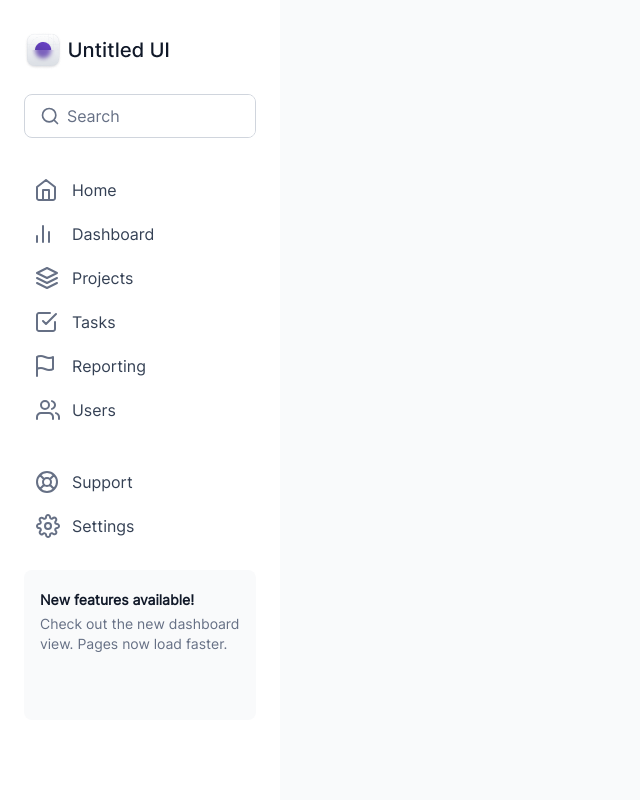
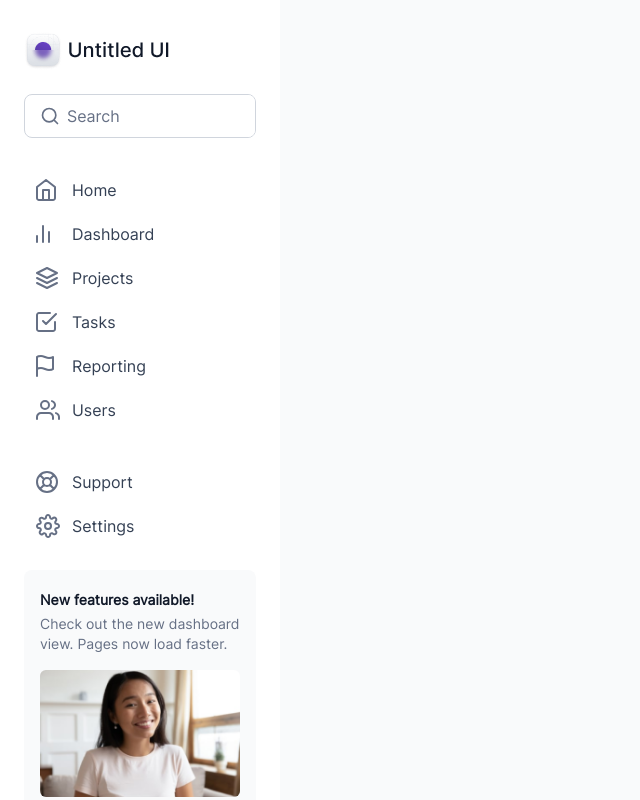
Before and after one commit to gude1/DashBoardUi, a React (Vite) app: page / in a window 1280 px wide. Shown: the whole page, without its empty margins (0-640 px from the left). Built offline with nearby package versions, Linux system fonts and the light colour scheme.

Commit message:
designing sidebar

```diff
--- a/src/components/SideBar/SideBar.tsx
+++ b/src/components/SideBar/SideBar.tsx
@@ -1,5 +1,6 @@
 import React from "react";
 import logo from "@/assets/logo.png";
+import sidebarimg from "@/assets/sidebarimg.png";
 import searchsvg from "@/assets/search.svg";
 import Input from "@/components/Input/Input";
 import Button from "@/components/Button/Button";
@@ -233,6 +234,9 @@ export default function SideBar({}: SideBarProps) {
           <span className="leading-5 font-normal text-sm text-color4 mt-1">
             Check out the new dashboard view. Pages now load faster.
           </span>
+          <div className="mt-4 rounded-md overflow-x-hidden">
+            <img src={sidebarimg} className="w-52 object-cover object-center" />
+          </div>
         </div>
       </nav>
     </aside>
```
